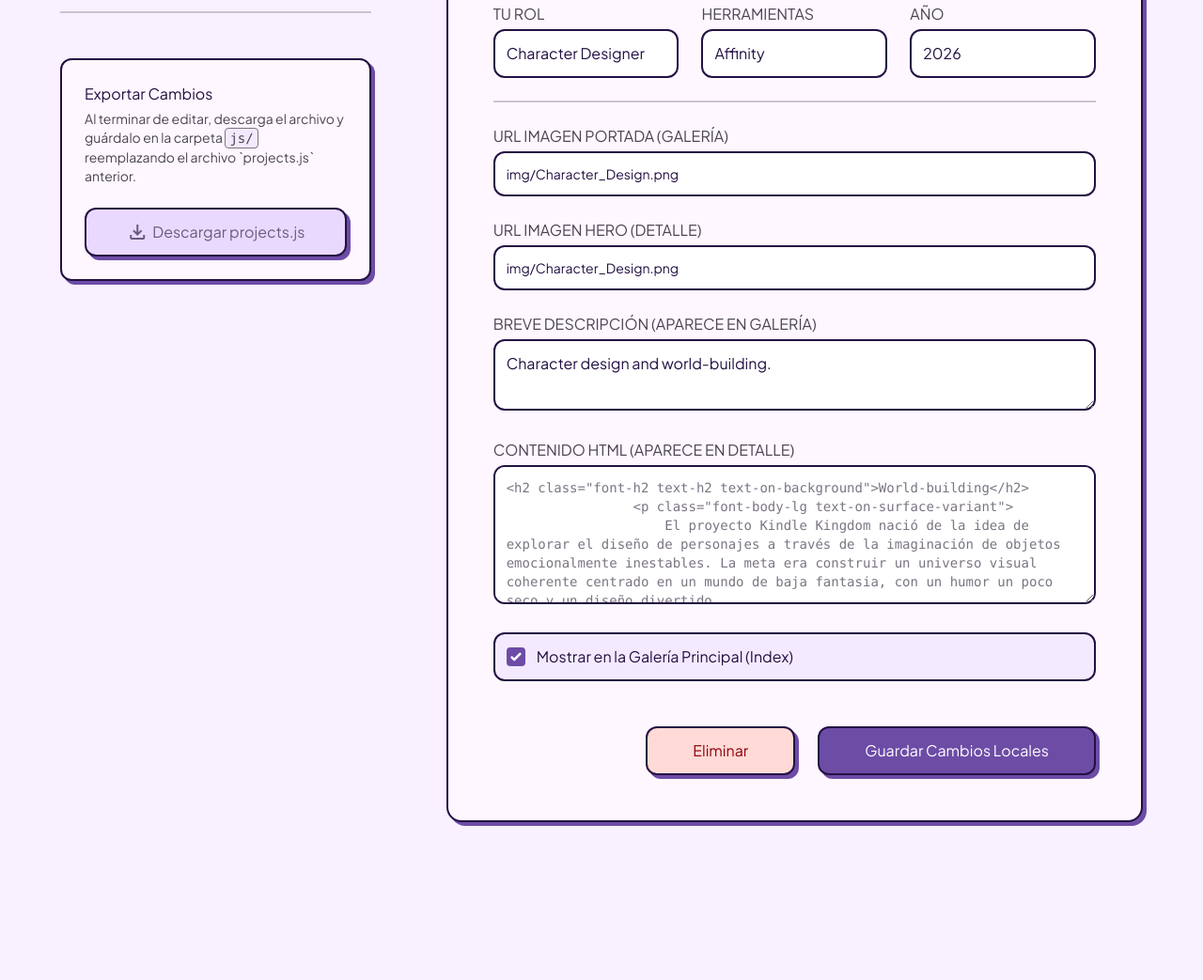
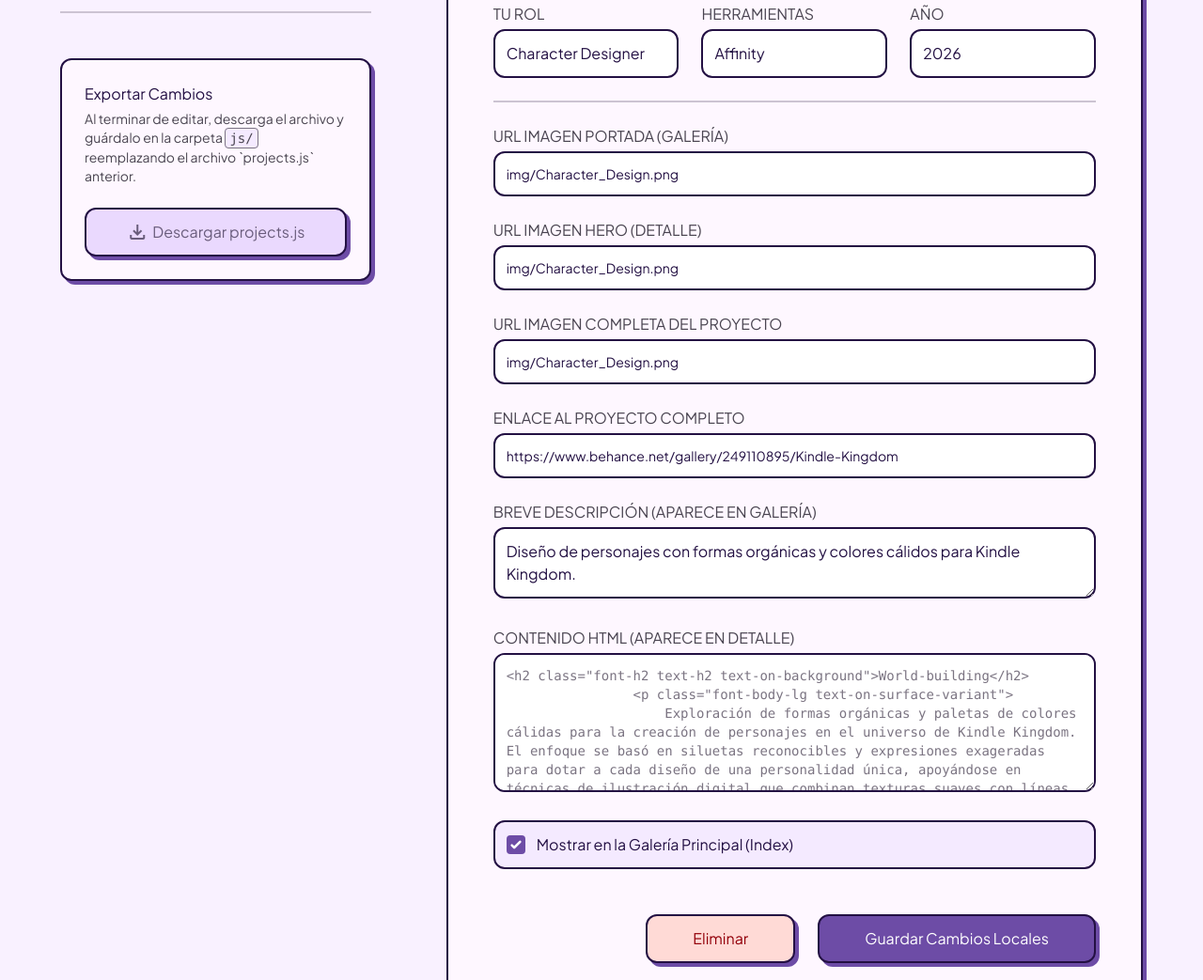
Before and after one commit to DeadPlayer48/PORTAFOLIO-PERSONAL, a plain HTML site: page admin.html in a window 1280 px wide. Shown: the part 486-1529 px from the top of the page at 94% size. Before the commit the page ends 1441 px from the top, so only its background shows below. Drawn offline with nearby package versions, Linux system fonts and the light colour scheme.

Commit message:
Add files via upload

```diff
--- a/admin.html
+++ b/admin.html
@@ -117,6 +117,16 @@
                     </div>
 
                     <div class="space-y-xs">
+                        <label class="font-label text-on-surface-variant uppercase">URL Imagen Completa del Proyecto</label>
+                        <input id="input-full-image" class="w-full p-sm bg-surface-container-lowest border-2 border-on-background rounded-xl text-sm" type="text" placeholder="Opcional. Ej: img/proyecto-completo.jpg" />
+                    </div>
+
+                    <div class="space-y-xs">
+                        <label class="font-label text-on-surface-variant uppercase">Enlace al Proyecto Completo</label>
+                        <input id="input-project-link" class="w-full p-sm bg-surface-container-lowest border-2 border-on-background rounded-xl text-sm" type="text" placeholder="Opcional. Ej: https://behance.net/..." />
+                    </div>
+
+                    <div class="space-y-xs">
                         <label class="font-label text-on-surface-variant uppercase">Breve Descripción (Aparece en Galería)</label>
                         <textarea id="input-short-desc" class="w-full p-sm bg-surface-container-lowest border-2 border-on-background rounded-xl" rows="2" required></textarea>
                     </div>
@@ -188,6 +198,8 @@
                 document.getElementById('input-year').value = p.year;
                 document.getElementById('input-cover').value = p.coverImage;
                 document.getElementById('input-hero').value = p.heroImage;
+                document.getElementById('input-full-image').value = p.fullImage || '';
+                document.getElementById('input-project-link').value = p.projectLink || '';
                 document.getElementById('input-short-desc').value = p.shortDescription;
                 document.getElementById('input-content').value = p.content.trim();
                 document.getElementById('input-show').checked = p.showOnMain;
@@ -224,6 +236,8 @@
                     categoryLabel: document.getElementById('input-category-label').value,
                     coverImage: document.getElementById('input-cover').value,
                     heroImage: document.getElementById('input-hero').value,
+                    fullImage: document.getElementById('input-full-image').value,
+                    projectLink: document.getElementById('input-project-link').value,
                     cardSpan: spanOptions[cat] || 'md:col-span-6',
                     role: document.getElementById('input-role').value,
                     tools: document.getElementById('input-tools').value,
--- a/js/main.js
+++ b/js/main.js
@@ -21,10 +21,6 @@ document.addEventListener('DOMContentLoaded', () => {
                 bgClass = 'bg-secondary-container';
                 tagClass = 'bg-secondary text-on-secondary';
                 arrowClass = 'text-secondary';
-            } else if (project.category === 'graphic-design') {
-                bgClass = 'bg-surface-container-high';
-                tagClass = 'bg-tertiary text-on-tertiary';
-                arrowClass = 'text-tertiary';
             } else if (project.category === 'animation') {
                 bgClass = 'bg-surface-container-highest';
                 tagClass = 'bg-primary-container text-on-primary-container';
@@ -41,7 +37,7 @@ document.addEventListener('DOMContentLoaded', () => {
                 `;
             } else {
                 imageContent = `
-                    <img class="w-full h-full object-cover ${ (project.category === 'illustration' && project.id !== 'HKPOSTER') ? 'grayscale group-hover:grayscale-0' : ''} ${project.category === 'animation' ? 'group-hover:scale-105' : ''} transition-all duration-500" src="${project.coverImage}" alt="${project.title}" />
+                    <img class="w-full h-full object-cover ${project.category === 'animation' ? 'group-hover:scale-105' : ''} transition-all duration-500" src="${project.coverImage}" alt="${project.title}" />
                     ${project.category === 'animation' ? '<div class="absolute inset-0 flex items-center justify-center opacity-0 group-hover:opacity-100 transition-opacity bg-black/20"><span class="material-symbols-outlined text-surface text-6xl">play_circle</span></div>' : ''}
                 `;
             }
--- a/js/projects.js
+++ b/js/projects.js
@@ -8,12 +8,14 @@ const portfolioData = {
                 "categoryLabel": "Illustration / Character-design",
                 "coverImage": "img/Character_Design.png",
                 "heroImage": "img/Character_Design.png",
+                "fullImage": "img/Character_Design.png",
+                "projectLink": "https://www.behance.net/gallery/249110895/Kindle-Kingdom",
                 "cardSpan": "md:col-span-8",
                 "role": "Character Designer",
                 "tools": "Affinity",
                 "year": "2026",
-                "shortDescription": "Character design and world-building.",
-                "content": "<h2 class=\"font-h2 text-h2 text-on-background\">World-building</h2>\n                <p class=\"font-body-lg text-on-surface-variant\">\n                    El proyecto Kindle Kingdom nació de la idea de explorar el diseño de personajes a través de la imaginación de objetos emocionalmente inestables. La meta era construir un universo visual coherente centrado en un mundo de baja fantasia, con un humor un poco seco y un diseño divertido.\n                </p>",
+                "shortDescription": "Diseño de personajes con formas orgánicas y colores cálidos para Kindle Kingdom.",
+                "content": "<h2 class=\"font-h2 text-h2 text-on-background\">World-building</h2>\n                <p class=\"font-body-lg text-on-surface-variant\">\n                    Exploración de formas orgánicas y paletas de colores cálidas para la creación de personajes en el universo de Kindle Kingdom. El enfoque se basó en siluetas reconocibles y expresiones exageradas para dotar a cada diseño de una personalidad única, apoyándose en técnicas de ilustración digital que combinan texturas suaves con líneas definidas para un estilo de baja fantasía moderno.\n                </p>",
                 "showOnMain": true
         },
         {
@@ -23,12 +25,14 @@ const portfolioData = {
                 "categoryLabel": "Poster/Banner",
                 "coverImage": "img/posterhk.jpg",
                 "heroImage": "img/posterhk.jpg",
+                "fullImage": "img/posterhk.jpg",
+                "projectLink": "",
                 "cardSpan": "md:col-span-4",
                 "role": "Graphic Designer",
                 "tools": "Affinity",
                 "year": "2024",
-                "shortDescription": "Poster de Hollow Knight haciendo uso de modulos y supermodulos.",
-                "content": "<h2 class=\"font-h2 text-h2 text-on-background\">Hollow Knight</h2>\n                <p class=\"font-body-lg text-on-surface-variant\">\n                    Una prueba de vectorización haciendo uso de módulos y supermódulos en la creación de un poster del videojuego Hollow KKnight. La idea es transmitir un alto contraste con el fondo y el protagonista del poster a través de colores flat y una estetica cel shading.\n                </p>",
+                "shortDescription": "Póster tributo basado en teoría de módulos y contraste cel-shading.",
+                "content": "<h2 class=\"font-h2 text-h2 text-on-background\">Hollow Knight</h2>\n                <p class=\"font-body-lg text-on-surface-variant\">\n                    Composición de un póster tributo al videojuego Hollow Knight, fundamentado en la teoría de módulos y supermódulos. El diseño emplea un fuerte contraste cromático y una técnica de cel-shading para separar al protagonista del intrincado fondo geométrico, logrando un impacto visual inmediato que captura la atmósfera lúgubre y épica de Hallownest.\n                </p>",
                 "showOnMain": true
         },
         {
@@ -38,12 +42,14 @@ const portfolioData = {
                 "categoryLabel": "Graphic Design",
                 "coverImage": "img/identidad.jpg",
                 "heroImage": "img/identidad.jpg",
+                "fullImage": "img/identidad.jpg",
+                "projectLink": "",
                 "cardSpan": "md:col-span-4",
                 "role": "Brand Designer",
                 "tools": "Illustrator",
                 "year": "2025",
-                "shortDescription": "Presentación del imagotipo de un manual de identidad Visual",
-                "content": "<h2 class=\"font-h2 text-h2 text-on-background\">Identidad de Marca</h2>\n                <p class=\"font-body-lg text-on-surface-variant\">\n                    El diseño de un sistema visual coherente requiere atención al detalle. Este proyecto se enfocó en crear pautas de marca sólidas y logotipos basados en tipografía limpia, garantizando la escalabilidad en medios impresos y digitales sin perder el tono de voz de la marca.\n                </p>",
+                "shortDescription": "Sistema de identidad visual basado en geometrías estrictas y diseño tipográfico.",
+                "content": "<h2 class=\"font-h2 text-h2 text-on-background\">Identidad de Marca</h2>\n                <p class=\"font-body-lg text-on-surface-variant\">\n                    Desarrollo de un manual de identidad visual enfocado en la versatilidad y coherencia de marca. La construcción del imagotipo se apoyó en una grilla de proporciones estrictas, emparejada con una selección tipográfica moderna y limpia. El sistema de diseño resultante garantiza la consistencia visual en diversas aplicaciones, desde papelería corporativa hasta interfaces digitales.\n                </p>",
                 "showOnMain": true
         },
         {
@@ -53,6 +59,8 @@ const portfolioData = {
                 "categoryLabel": "Revista",
                 "coverImage": "img/revista.jpg",
                 "heroImage": "img/revista.jpg",
+                "fullImage": "img/revista.jpg",
+                "projectLink": "",
                 "cardSpan": "md:col-span-8",
                 "role": "Editorial Designer",
                 "tools": "Affinity",
```
Also changed, not shown: proyecto.html (+15 -2 lines).
